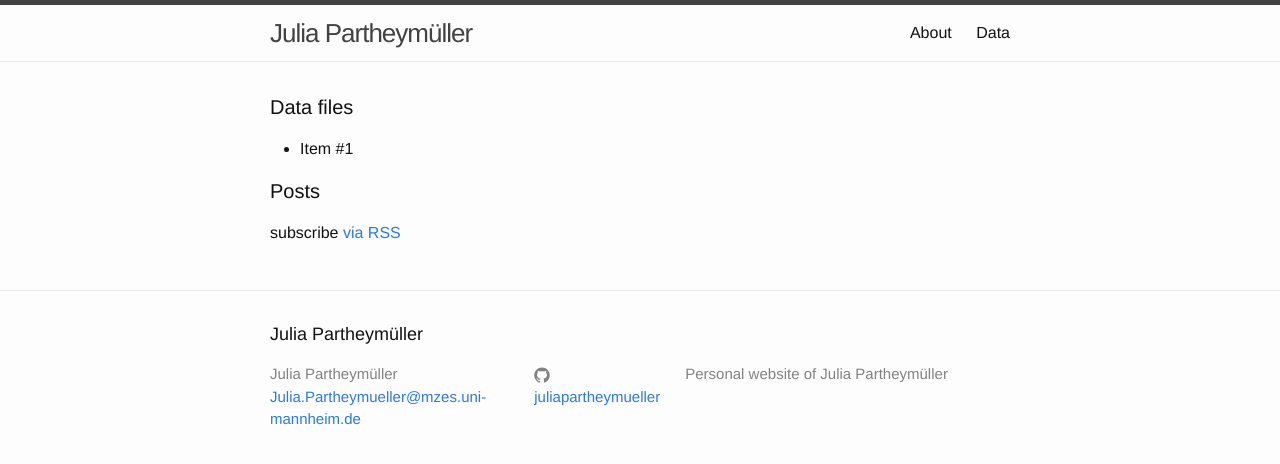
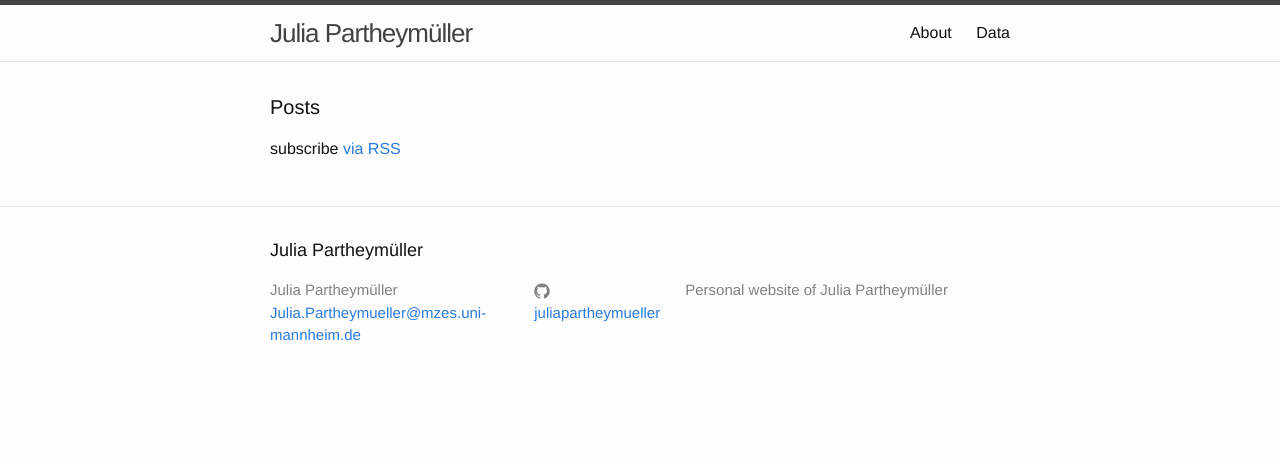
Before and after one commit to juliapartheymueller/juliapartheymueller.github.io, a Jekyll site: the page built from index.html, in a window 1280 px wide. Shown: the top 464 px of the page. Built offline with Jekyll 4.4.1, drawn with Linux system fonts in a browser that asks for light colours.

Commit message:
Update index.html

```diff
--- a/index.html
+++ b/index.html
@@ -3,12 +3,6 @@ layout: default
 ---
 
 <div class="home">
-  <h1 class="page-heading">Data files</h1>
-  <ul>
-    <li>
-      Item #1
-    </li>
-  </ul>
 
   <h1 class="page-heading">Posts</h1>
 
```
